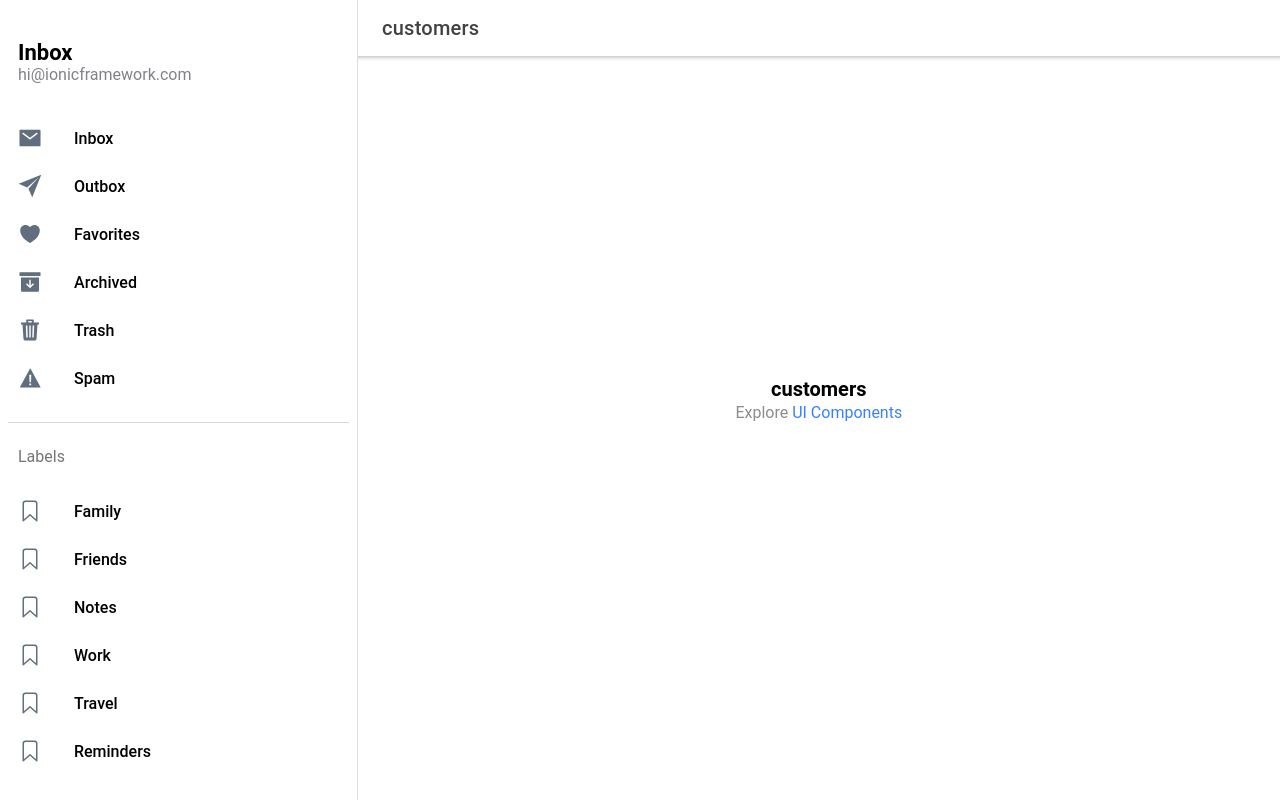
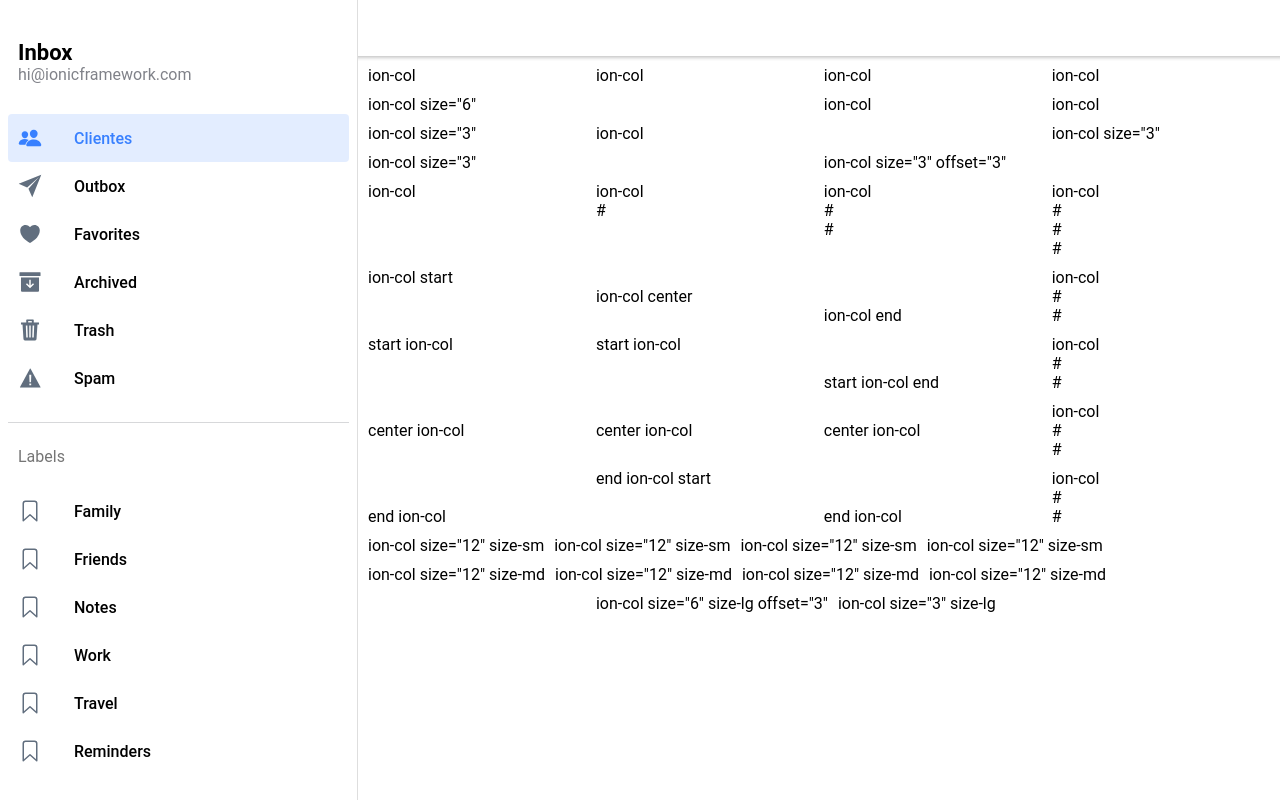
Before and after one commit to IvansanchezEspinoza2019/springboot-microservices, a React (Create React App) app: page /page/customers in a window 1280 px wide. Built offline with nearby package versions, Linux system fonts and the light colour scheme.

Commit message:
App quick start

```diff
--- a/package.json
+++ b/package.json
@@ -3,6 +3,7 @@
   "version": "0.0.1",
   "private": true,
   "dependencies": {
+    "@capacitor/android": "3.4.0",
     "@capacitor/app": "1.1.0",
     "@capacitor/core": "3.4.0",
     "@capacitor/haptics": "1.1.4",
--- a/public/index.html
+++ b/public/index.html
@@ -6,7 +6,7 @@
 
     <base href="/" />
 
-    <meta name="color-scheme" content="light dark" />
+    <meta name="color-scheme" content="light" />
     <meta
       name="viewport"
       content="viewport-fit=cover, width=device-width, initial-scale=1.0, minimum-scale=1.0, maximum-scale=1.0, user-scalable=no"
--- a/src/App.tsx
+++ b/src/App.tsx
@@ -23,6 +23,8 @@
 /* Theme variables */
 import './theme/variables.css';
 
+import Customer from './pages/Customer/Customer';
+
 setupIonicReact();
 
 const App: React.FC = () => {
@@ -35,9 +37,10 @@
             <Route path="/" exact={true}>
               <Redirect to="/page/Inbox" />
             </Route>
-            <Route path="/page/:name" exact={true}>
-              <Page />
+            <Route path="/page/customers" exact={true}>
+                <Customer></Customer>
             </Route>
+
           </IonRouterOutlet>
         </IonSplitPane>
       </IonReactRouter>
--- a/src/components/Menu.tsx
+++ b/src/components/Menu.tsx
@@ -11,7 +11,7 @@
 } from '@ionic/react';
 
 import { useLocation } from 'react-router-dom';
-import { archiveOutline, archiveSharp, bookmarkOutline, heartOutline, heartSharp, mailOutline, mailSharp, paperPlaneOutline, paperPlaneSharp, trashOutline, trashSharp, warningOutline, warningSharp } from 'ionicons/icons';
+import { archiveOutline, archiveSharp, bookmarkOutline, heartOutline, heartSharp, mailOutline, mailSharp, paperPlaneOutline, paperPlaneSharp, people, peopleCircle, peopleCircleSharp, trashOutline, trashSharp, warningOutline, warningSharp } from 'ionicons/icons';
 import './Menu.css';
 
 interface AppPage {
@@ -23,15 +23,15 @@
 
 const appPages: AppPage[] = [
   {
-    title: 'Inbox',
-    url: '/page/Inbox',
-    iosIcon: mailOutline,
-    mdIcon: mailSharp
+    title: 'Clientes',
+    url: '/page/customers',
+    iosIcon: peopleCircle,
+    mdIcon: people
   },
   {
     title: 'Outbox',
     url: '/page/Outbox',
-    iosIcon: paperPlaneOutline,
+    iosIcon: peopleCircleSharp,
     mdIcon: paperPlaneSharp
   },
   {
--- /dev/null
+++ b/src/pages/Customer/Customer.tsx
@@ -0,0 +1,165 @@
+import { IonButtons, IonCol, IonContent, IonGrid, IonHeader, IonMenuButton, IonPage, IonRow, IonTitle, IonToolbar } from '@ionic/react';
+import { useParams } from 'react-router';
+import ExploreContainer from '../../components/ExploreContainer';
+//import './Page.css';
+
+const Customer: React.FC = () => {
+
+  const { name } = useParams<{ name: string; }>();
+
+  return (
+    <IonPage>
+      <IonHeader>
+        <IonToolbar>
+          <IonButtons slot="start">
+            <IonMenuButton />
+          </IonButtons>
+          <IonTitle>{name}</IonTitle>
+        </IonToolbar>
+      </IonHeader>
+
+      <IonContent fullscreen>
+        <IonHeader collapse="condense">
+          <IonToolbar>
+            <IonTitle size="large">{name}</IonTitle>
+          </IonToolbar>
+        </IonHeader>
+
+
+
+        <IonGrid>
+      <IonRow>
+        <IonCol>ion-col</IonCol>
+        <IonCol>ion-col</IonCol>
+        <IonCol>ion-col</IonCol>
+        <IonCol>ion-col</IonCol>
+      </IonRow>
+
+      <IonRow>
+        <IonCol size="6">ion-col size="6"</IonCol>
+        <IonCol>ion-col</IonCol>
+        <IonCol>ion-col</IonCol>
+      </IonRow>
+
+      <IonRow>
+        <IonCol size="3">ion-col size="3"</IonCol>
+        <IonCol>ion-col</IonCol>
+        <IonCol size="3">ion-col size="3"</IonCol>
+      </IonRow>
+
+      <IonRow>
+        <IonCol size="3">ion-col size="3"</IonCol>
+        <IonCol size="3" offset="3">
+          ion-col size="3" offset="3"
+        </IonCol>
+      </IonRow>
+
+      <IonRow>
+        <IonCol>ion-col</IonCol>
+        <IonCol>
+          ion-col
+          <br />#
+        </IonCol>
+        <IonCol>
+          ion-col
+          <br />#
+          <br />#
+        </IonCol>
+        <IonCol>
+          ion-col
+          <br />#
+          <br />#
+          <br />#
+        </IonCol>
+      </IonRow>
+
+      <IonRow>
+        <IonCol className="ion-align-self-start">ion-col start</IonCol>
+        <IonCol className="ion-align-self-center">ion-col center</IonCol>
+        <IonCol className="ion-align-self-end">ion-col end</IonCol>
+        <IonCol>
+          ion-col
+          <br />#
+          <br />#
+        </IonCol>
+      </IonRow>
+
+      <IonRow className="ion-align-items-start">
+        <IonCol>start ion-col</IonCol>
+        <IonCol>start ion-col</IonCol>
+        <IonCol className="ion-align-self-end">start ion-col end</IonCol>
+        <IonCol>
+          ion-col
+          <br />#
+          <br />#
+        </IonCol>
+      </IonRow>
+
+      <IonRow className="ion-align-items-center">
+        <IonCol>center ion-col</IonCol>
+        <IonCol>center ion-col</IonCol>
+        <IonCol>center ion-col</IonCol>
+        <IonCol>
+          ion-col
+          <br />#
+          <br />#
+        </IonCol>
+      </IonRow>
+
+      <IonRow className="ion-align-items-end">
+        <IonCol>end ion-col</IonCol>
+        <IonCol className="ion-align-self-start">end ion-col start</IonCol>
+        <IonCol>end ion-col</IonCol>
+        <IonCol>
+          ion-col
+          <br />#
+          <br />#
+        </IonCol>
+      </IonRow>
+
+      <IonRow>
+        <IonCol size="12" size-sm>
+          ion-col size="12" size-sm
+        </IonCol>
+        <IonCol size="12" size-sm>
+          ion-col size="12" size-sm
+        </IonCol>
+        <IonCol size="12" size-sm>
+          ion-col size="12" size-sm
+        </IonCol>
+        <IonCol size="12" size-sm>
+          ion-col size="12" size-sm
+        </IonCol>
+      </IonRow>
+
+      <IonRow>
+        <IonCol size="12" size-md>
+          ion-col size="12" size-md
+        </IonCol>
+        <IonCol size="12" size-md>
+          ion-col size="12" size-md
+        </IonCol>
+        <IonCol size="12" size-md>
+          ion-col size="12" size-md
+        </IonCol>
+        <IonCol size="12" size-md>
+          ion-col size="12" size-md
+        </IonCol>
+      </IonRow>
+
+      <IonRow>
+        <IonCol size="6" size-lg offset="3">
+          ion-col size="6" size-lg offset="3"
+        </IonCol>
+        <IonCol size="3" size-lg>
+          ion-col size="3" size-lg
+        </IonCol>
+      </IonRow>
+    </IonGrid>
+
+      </IonContent>
+    </IonPage>
+  );
+};
+
+export default Customer;
--- a/src/theme/variables.css
+++ b/src/theme/variables.css
@@ -75,162 +75,3 @@
   --ion-color-light-shade: #d7d8da;
   --ion-color-light-tint: #f5f6f9;
 }
-
-@media (prefers-color-scheme: dark) {
-  /*
-   * Dark Colors
-   * -------------------------------------------
-   */
-
-  body {
-    --ion-color-primary: #428cff;
-    --ion-color-primary-rgb: 66,140,255;
-    --ion-color-primary-contrast: #ffffff;
-    --ion-color-primary-contrast-rgb: 255,255,255;
-    --ion-color-primary-shade: #3a7be0;
-    --ion-color-primary-tint: #5598ff;
-
-    --ion-color-secondary: #50c8ff;
-    --ion-color-secondary-rgb: 80,200,255;
-    --ion-color-secondary-contrast: #ffffff;
-    --ion-color-secondary-contrast-rgb: 255,255,255;
-    --ion-color-secondary-shade: #46b0e0;
-    --ion-color-secondary-tint: #62ceff;
-
-    --ion-color-tertiary: #6a64ff;
-    --ion-color-tertiary-rgb: 106,100,255;
-    --ion-color-tertiary-contrast: #ffffff;
-    --ion-color-tertiary-contrast-rgb: 255,255,255;
-    --ion-color-tertiary-shade: #5d58e0;
-    --ion-color-tertiary-tint: #7974ff;
-
-    --ion-color-success: #2fdf75;
-    --ion-color-success-rgb: 47,223,117;
-    --ion-color-success-contrast: #000000;
-    --ion-color-success-contrast-rgb: 0,0,0;
-    --ion-color-success-shade: #29c467;
-    --ion-color-success-tint: #44e283;
-
-    --ion-color-warning: #ffd534;
-    --ion-color-warning-rgb: 255,213,52;
-    --ion-color-warning-contrast: #000000;
-    --ion-color-warning-contrast-rgb: 0,0,0;
-    --ion-color-warning-shade: #e0bb2e;
-    --ion-color-warning-tint: #ffd948;
-
-    --ion-color-danger: #ff4961;
-    --ion-color-danger-rgb: 255,73,97;
-    --ion-color-danger-contrast: #ffffff;
-    --ion-color-danger-contrast-rgb: 255,255,255;
-    --ion-color-danger-shade: #e04055;
-    --ion-color-danger-tint: #ff5b71;
-
-    --ion-color-dark: #f4f5f8;
-    --ion-color-dark-rgb: 244,245,248;
-    --ion-color-dark-contrast: #000000;
-    --ion-color-dark-contrast-rgb: 0,0,0;
-    --ion-color-dark-shade: #d7d8da;
-    --ion-color-dark-tint: #f5f6f9;
-
-    --ion-color-medium: #989aa2;
-    --ion-color-medium-rgb: 152,154,162;
-    --ion-color-medium-contrast: #000000;
-    --ion-color-medium-contrast-rgb: 0,0,0;
-    --ion-color-medium-shade: #86888f;
-    --ion-color-medium-tint: #a2a4ab;
-
-    --ion-color-light: #222428;
-    --ion-color-light-rgb: 34,36,40;
-    --ion-color-light-contrast: #ffffff;
-    --ion-color-light-contrast-rgb: 255,255,255;
-    --ion-color-light-shade: #1e2023;
-    --ion-color-light-tint: #383a3e;
-  }
-
-  /*
-   * iOS Dark Theme
-   * -------------------------------------------
-   */
-
-  .ios body {
-    --ion-background-color: #000000;
-    --ion-background-color-rgb: 0,0,0;
-
-    --ion-text-color: #ffffff;
-    --ion-text-color-rgb: 255,255,255;
-
-    --ion-color-step-50: #0d0d0d;
-    --ion-color-step-100: #1a1a1a;
-    --ion-color-step-150: #262626;
-    --ion-color-step-200: #333333;
-    --ion-color-step-250: #404040;
-    --ion-color-step-300: #4d4d4d;
-    --ion-color-step-350: #595959;
-    --ion-color-step-400: #666666;
-    --ion-color-step-450: #737373;
-    --ion-color-step-500: #808080;
-    --ion-color-step-550: #8c8c8c;
-    --ion-color-step-600: #999999;
-    --ion-color-step-650: #a6a6a6;
-    --ion-color-step-700: #b3b3b3;
-    --ion-color-step-750: #bfbfbf;
-    --ion-color-step-800: #cccccc;
-    --ion-color-step-850: #d9d9d9;
-    --ion-color-step-900: #e6e6e6;
-    --ion-color-step-950: #f2f2f2;
-
-    --ion-item-background: #000000;
-
-    --ion-card-background: #1c1c1d;
-  }
-
-  .ios ion-modal {
-    --ion-background-color: var(--ion-color-step-100);
-    --ion-toolbar-background: var(--ion-color-step-150);
-    --ion-toolbar-border-color: var(--ion-color-step-250);
-  }
-
-
-  /*
-   * Material Design Dark Theme
-   * -------------------------------------------
-   */
-
-  .md body {
-    --ion-background-color: #121212;
-    --ion-background-color-rgb: 18,18,18;
-
-    --ion-text-color: #ffffff;
-    --ion-text-color-rgb: 255,255,255;
-
-    --ion-border-color: #222222;
-
-    --ion-color-step-50: #1e1e1e;
-    --ion-color-step-100: #2a2a2a;
-    --ion-color-step-150: #363636;
-    --ion-color-step-200: #414141;
-    --ion-color-step-250: #4d4d4d;
-    --ion-color-step-300: #595959;
-    --ion-color-step-350: #656565;
-    --ion-color-step-400: #717171;
-    --ion-color-step-450: #7d7d7d;
-    --ion-color-step-500: #898989;
-    --ion-color-step-550: #949494;
-    --ion-color-step-600: #a0a0a0;
-    --ion-color-step-650: #acacac;
-    --ion-color-step-700: #b8b8b8;
-    --ion-color-step-750: #c4c4c4;
-    --ion-color-step-800: #d0d0d0;
-    --ion-color-step-850: #dbdbdb;
-    --ion-color-step-900: #e7e7e7;
-    --ion-color-step-950: #f3f3f3;
-
-    --ion-item-background: #1e1e1e;
-
-    --ion-toolbar-background: #1f1f1f;
-
-    --ion-tab-bar-background: #1f1f1f;
-
-    --ion-card-background: #1e1e1e;
-  }
-}
```
Also changed, not shown: 52 other files (tests, documents, lock files or other folders).
